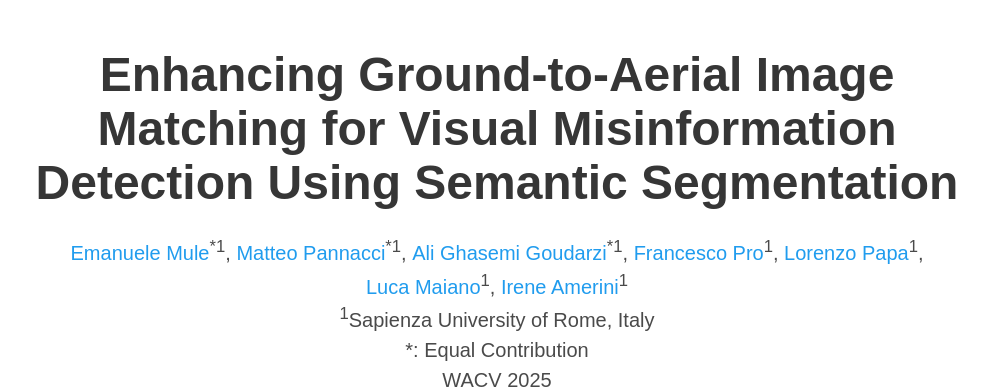
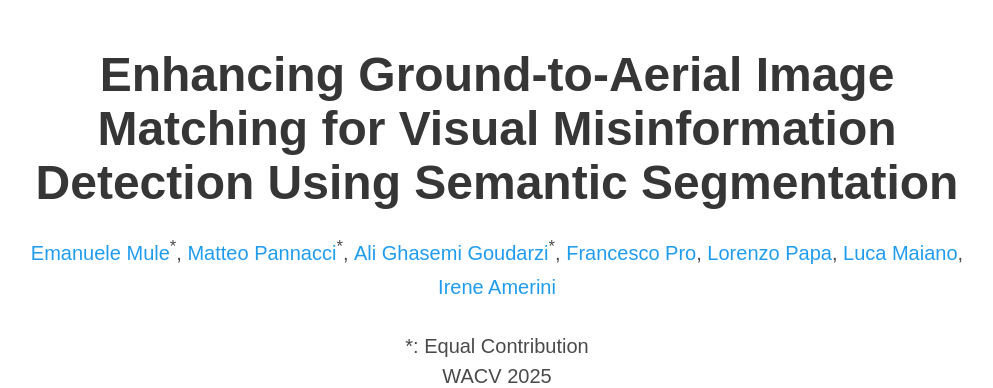
Before and after one commit to MatteoPannacci/SemanticAlignNet-QUAD, a plain HTML site: page index.html in a window 1280 px wide. Shown: the top 388 px of the page, without its empty margins (143-1136 px from the left). Drawn offline with nearby package versions, Linux system fonts and the light colour scheme; some icons are missing; a web font is replaced by a local one.

Commit message:
Update index.html

```diff
--- a/index.html
+++ b/index.html
@@ -62,53 +62,52 @@
                 <span class="author-block">
                   <a href="https://emamule.github.io/" target="_blank"
                     >Emanuele Mule</a
-                  ><sup>*1</sup>,</span
+                  ><sup>*</sup>,</span
                 >
                 <span class="author-block">
                   <a
                     href="https://it.linkedin.com/in/matteo-pannacci"
                     target="_blank"
                     >Matteo Pannacci</a
-                  ><sup>*1</sup>,</span
+                  ><sup>*</sup>,</span
                 >
                 <span class="author-block">
                   <a href="https://alighasemi78.github.io/" target="_blank"
                     >Ali Ghasemi Goudarzi</a
-                  ><sup>*1</sup>,</span
+                  ><sup>*</sup>,</span
                 >
                 <span class="author-block">
                   <a
                     href="https://www.linkedin.com/in/francesco-pro/"
                     target="_blank"
                     >Francesco Pro</a
-                  ><sup>1</sup>,</span
+                  ><sup></sup>,</span
                 >
                 <span class="author-block">
                   <a
                     href="https://it.linkedin.com/in/lorenzopapa97-5"
                     target="_blank"
                     >Lorenzo Papa</a
-                  ><sup>1</sup>,</span
+                  ><sup></sup>,</span
                 >
                 <span class="author-block">
                   <a
                     href="https://it.linkedin.com/in/lucamaiano"
                     target="_blank"
                     >Luca Maiano</a
-                  ><sup>1</sup>,</span
+                  ><sup></sup>,</span
                 >
                 <span class="author-block">
                   <a
                     href="https://sites.google.com/diag.uniroma1.it/ireneamerini"
                     target="_blank"
                     >Irene Amerini</a
-                  ><sup>1</sup></span
-                >
+                  ><sup></sup
+                ></span>
               </div>
 
               <div class="is-size-5 publication-authors">
                 <span class="author-block">
-                  <sup>1</sup>Sapienza University of Rome, Italy
                   <br />
                   *: Equal Contribution
                   <br />
```
